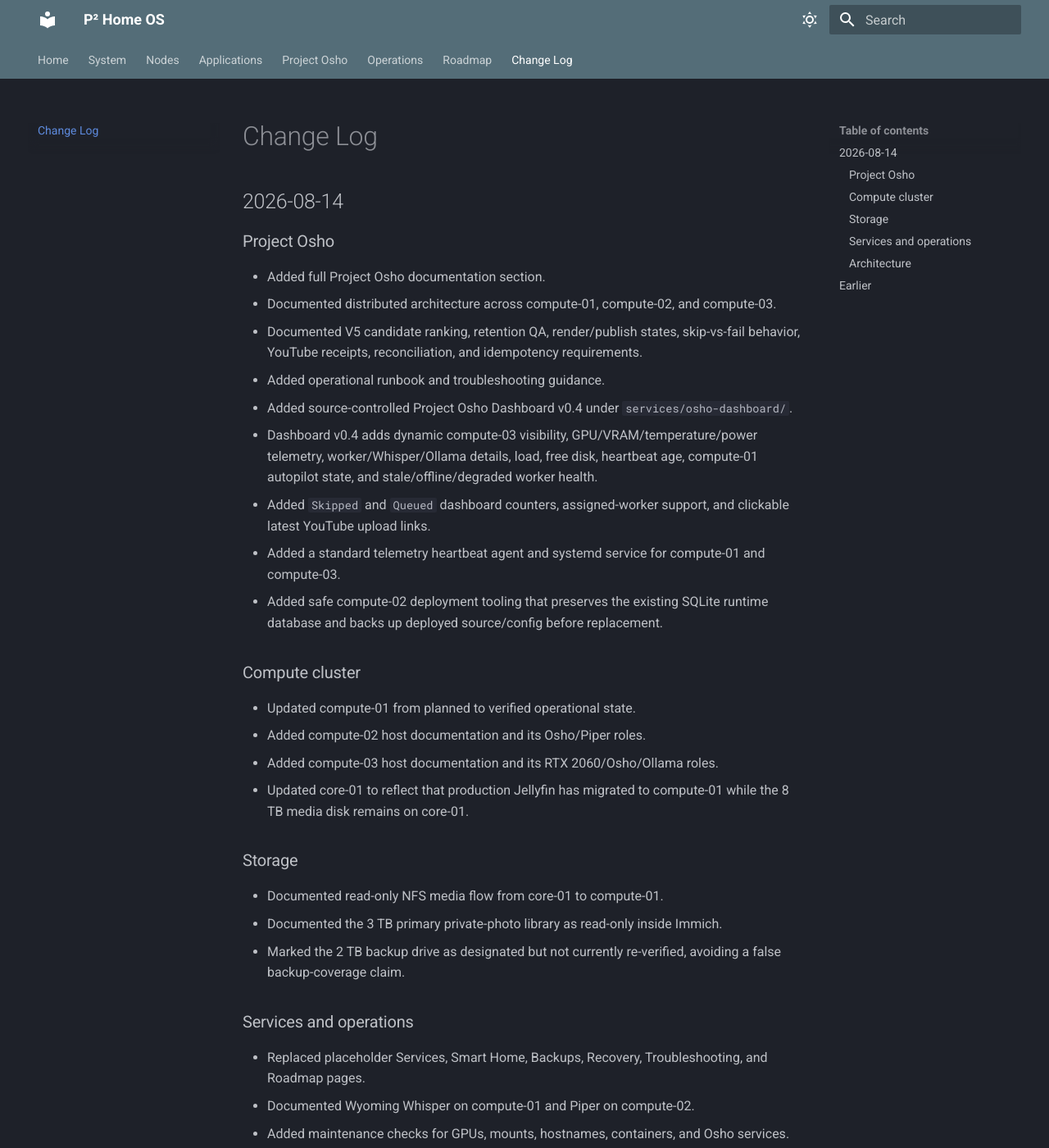
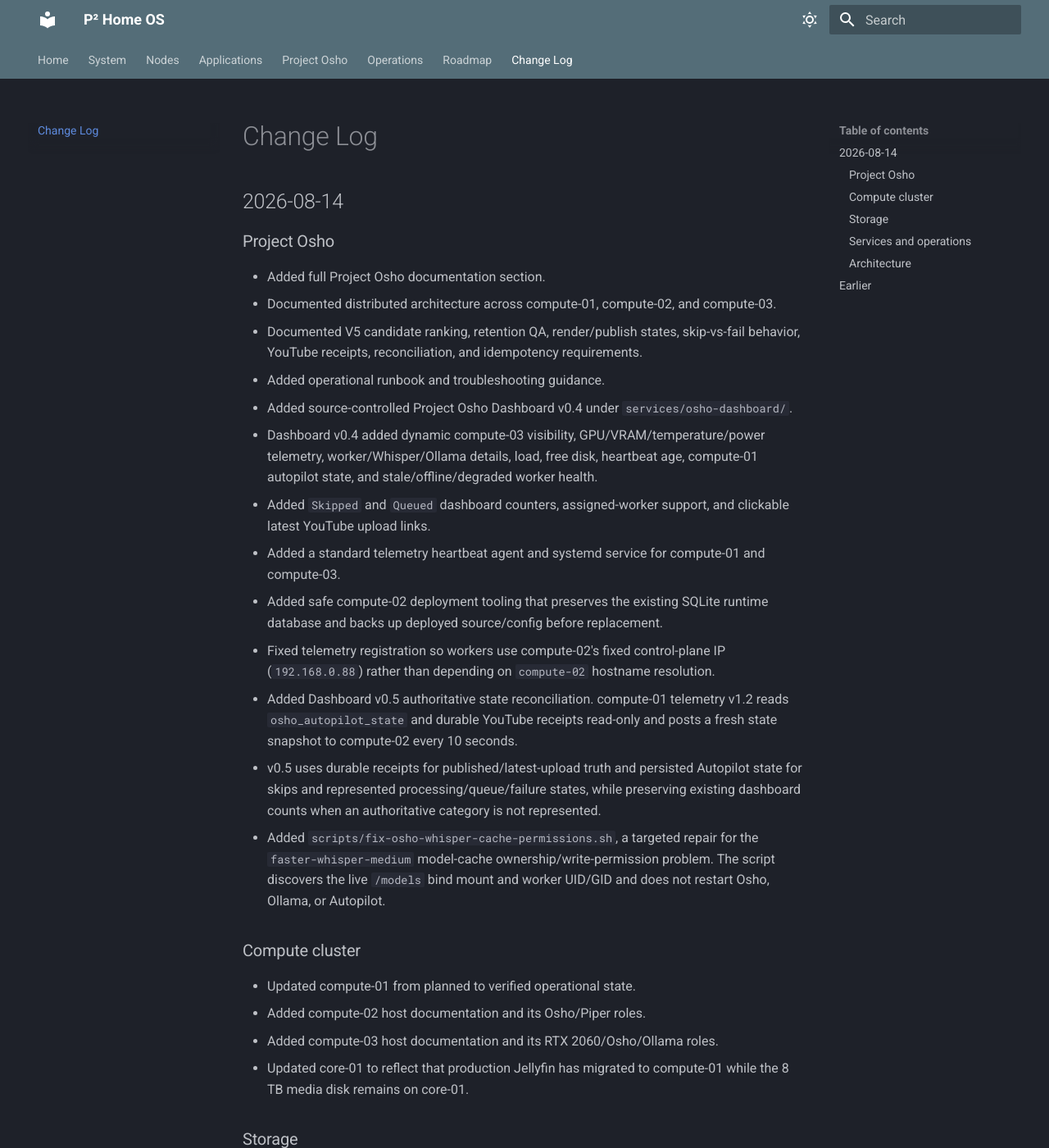
Before and after one commit to prabhat324/p2-home-os, an MkDocs documentation site: the page built from docs/changelog.md, in a window 1280 px wide and 1400 px high. Shown: the whole window at 82% size. Built offline with MkDocs 1.6.1 and Material for MkDocs 9.7.7, drawn with Linux system fonts in a browser that asks for light colours.

Commit message:
docs: record Osho dashboard reconciliation and Whisper fix

```diff
--- a/docs/changelog.md
+++ b/docs/changelog.md
@@ -9,10 +9,14 @@
 - Documented V5 candidate ranking, retention QA, render/publish states, skip-vs-fail behavior, YouTube receipts, reconciliation, and idempotency requirements.
 - Added operational runbook and troubleshooting guidance.
 - Added source-controlled Project Osho Dashboard v0.4 under `services/osho-dashboard/`.
-- Dashboard v0.4 adds dynamic compute-03 visibility, GPU/VRAM/temperature/power telemetry, worker/Whisper/Ollama details, load, free disk, heartbeat age, compute-01 autopilot state, and stale/offline/degraded worker health.
+- Dashboard v0.4 added dynamic compute-03 visibility, GPU/VRAM/temperature/power telemetry, worker/Whisper/Ollama details, load, free disk, heartbeat age, compute-01 autopilot state, and stale/offline/degraded worker health.
 - Added `Skipped` and `Queued` dashboard counters, assigned-worker support, and clickable latest YouTube upload links.
 - Added a standard telemetry heartbeat agent and systemd service for compute-01 and compute-03.
 - Added safe compute-02 deployment tooling that preserves the existing SQLite runtime database and backs up deployed source/config before replacement.
+- Fixed telemetry registration so workers use compute-02's fixed control-plane IP (`192.168.0.88`) rather than depending on `compute-02` hostname resolution.
+- Added Dashboard v0.5 authoritative state reconciliation. compute-01 telemetry v1.2 reads `osho_autopilot_state` and durable YouTube receipts read-only and posts a fresh state snapshot to compute-02 every 10 seconds.
+- v0.5 uses durable receipts for published/latest-upload truth and persisted Autopilot state for skips and represented processing/queue/failure states, while preserving existing dashboard counts when an authoritative category is not represented.
+- Added `scripts/fix-osho-whisper-cache-permissions.sh`, a targeted repair for the `faster-whisper-medium` model-cache ownership/write-permission problem. The script discovers the live `/models` bind mount and worker UID/GID and does not restart Osho, Ollama, or Autopilot.
 
 ### Compute cluster
 
```
